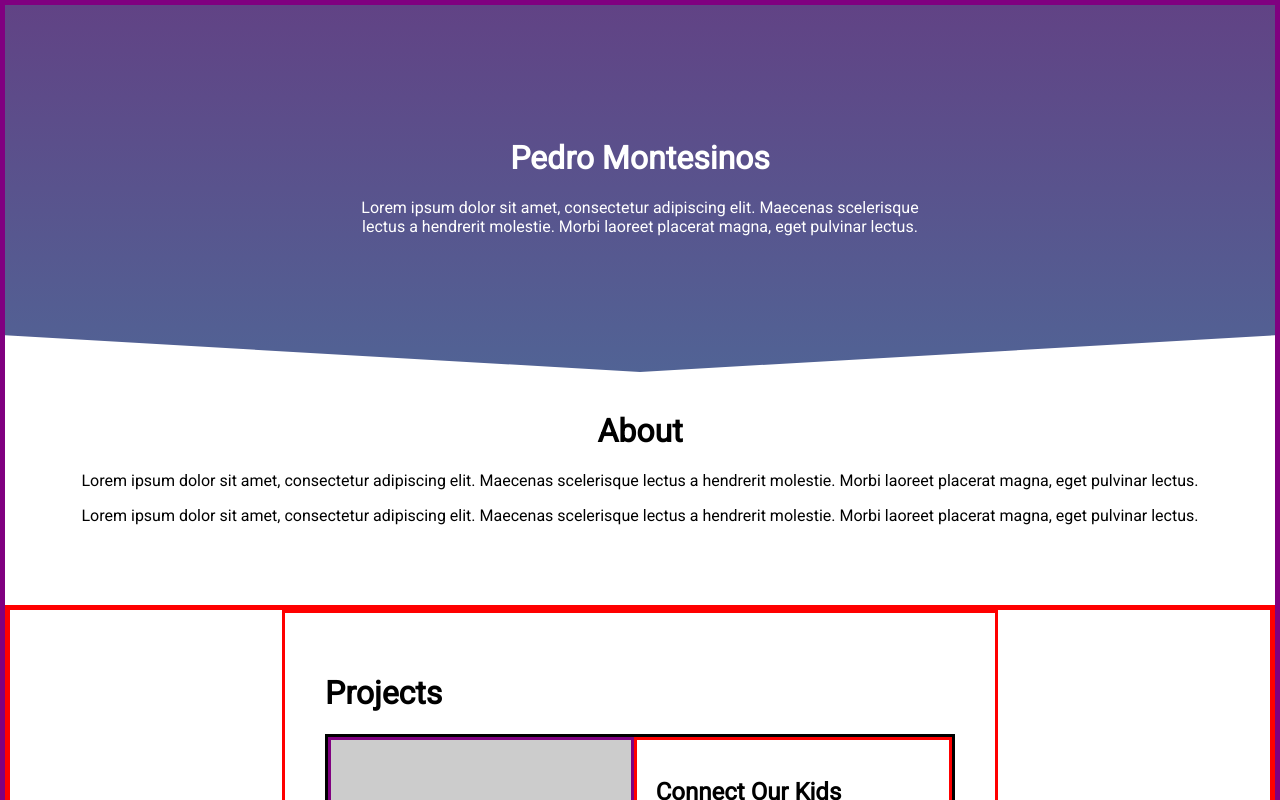
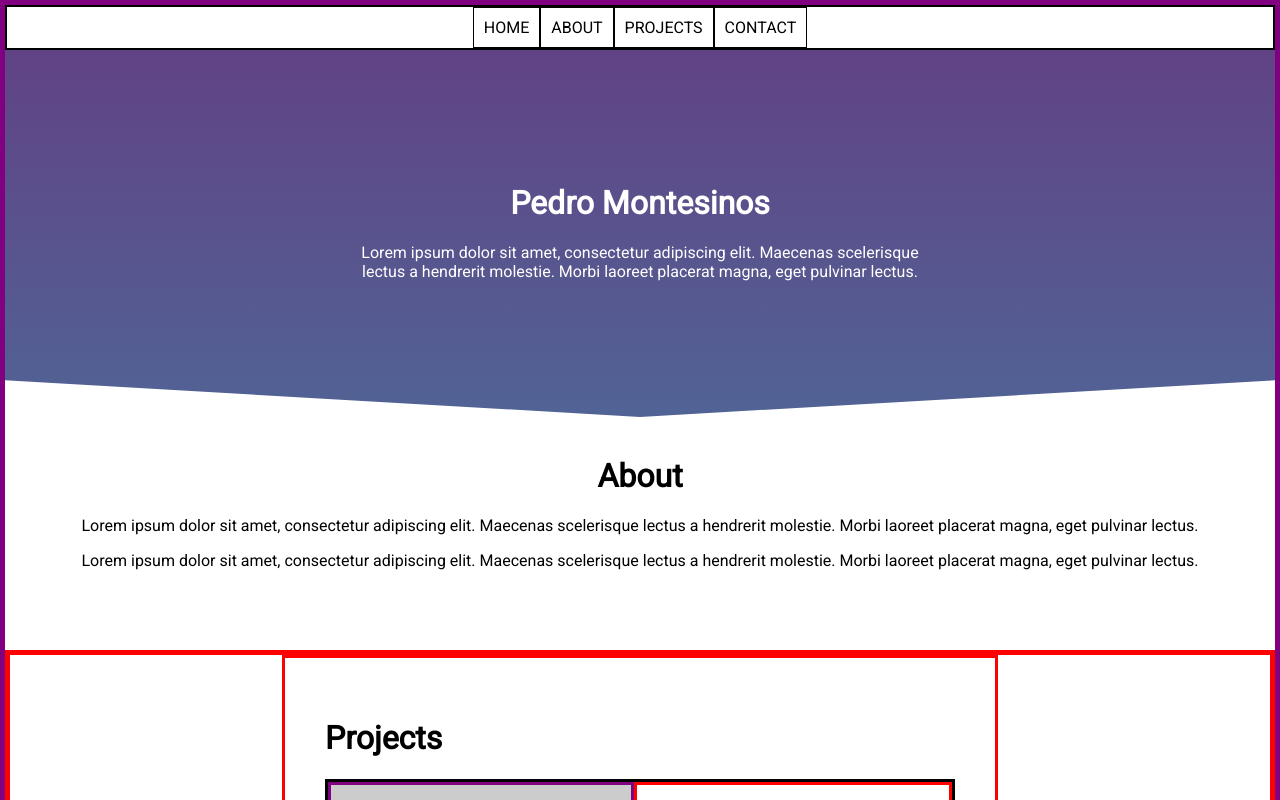
Before and after one commit to pedrolmr/my-portfolio, a React (Create React App) app: page / in a window 1280 px wide. Shown: the top 800 px of the page. Built offline with nearby package versions, Linux system fonts and the light colour scheme; the HTML template or start-up script is replaced by a standard one.

Commit message:
added navigation bar

```diff
--- a/src/components/Main.js
+++ b/src/components/Main.js
@@ -8,6 +8,12 @@ class Main extends React.Component{
     render(){
         return(
             <Container>
+                <NavBar>
+                    <NavLink href="#">HOME</NavLink>
+                    <NavLink href="#">ABOUT</NavLink>
+                    <NavLink href="#">PROJECTS</NavLink>
+                    <NavLink href="#">CONTACT</NavLink>
+                </NavBar>
                 <TopHeader>
                     <TopHeaderDiv>
                         <h1>Pedro Montesinos</h1>
@@ -20,6 +26,7 @@ class Main extends React.Component{
                     <p>Lorem ipsum dolor sit amet, consectetur adipiscing elit. Maecenas scelerisque lectus a hendrerit molestie. Morbi laoreet placerat magna, eget pulvinar lectus.</p>
                     <p>Lorem ipsum dolor sit amet, consectetur adipiscing elit. Maecenas scelerisque lectus a hendrerit molestie. Morbi laoreet placerat magna, eget pulvinar lectus.</p>
                 </AboutSection>
+
                 <BodyContainer>
                     <ProjectSection>
                         <h1>Projects</h1>
@@ -88,6 +95,18 @@ class Main extends React.Component{
 const Container = styled.div`
     border: 5px solid purple;
 
+`
+const NavBar = styled.div`
+    display:flex;
+    border:2px solid black;
+    justify-content:center;
+
+`
+const NavLink = styled.a`
+    padding:10px;
+    border:1px solid black;
+    text-decoration:none;
+    color:#000;
 `
 const TopHeader = styled.div`
     background: #614385;  /* fallback for old browsers */
```
